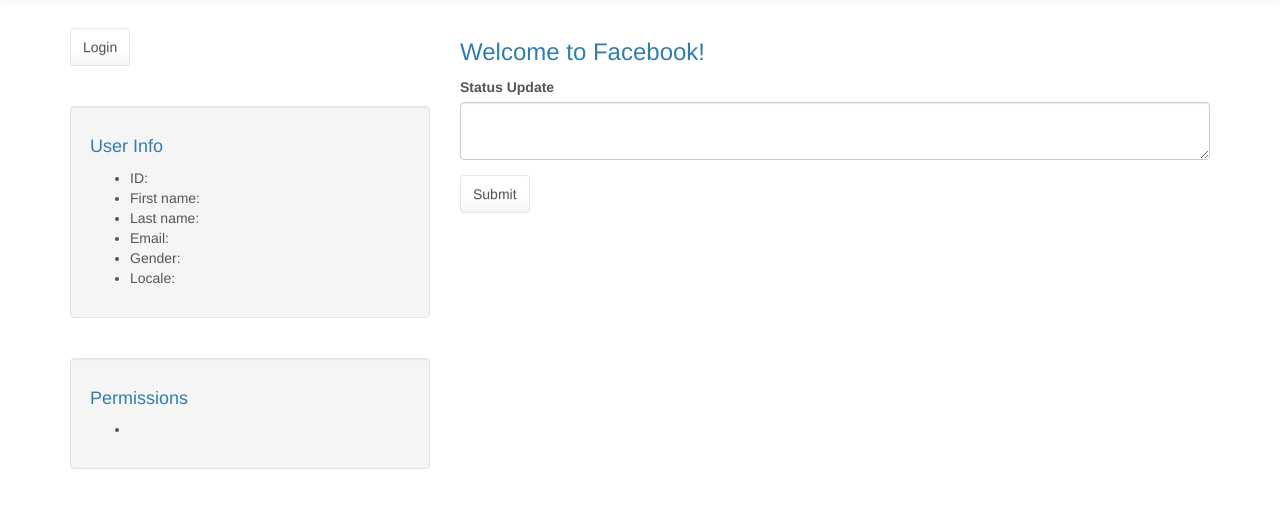
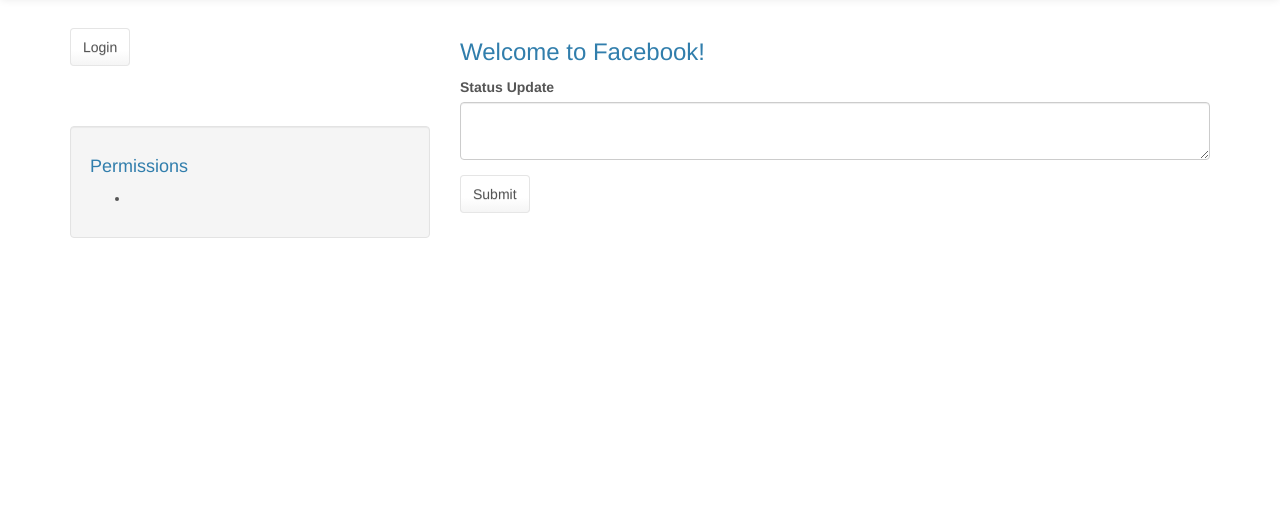
Before and after one commit to aaleksan/ng-lessons-fbsocial, a website: page app/index.html at #!/facebook in a window 1280 px wide. Shown: the part 54-562 px from the top of the page. Drawn offline with nearby package versions, Linux system fonts and the light colour scheme.

Commit message:
small fix

```diff
--- a/app/facebook/facebook.html
+++ b/app/facebook/facebook.html
@@ -8,7 +8,7 @@
           <button type="button" class="btn btn-default" ng-click="logout()">Logout</button>
         </div>
         <br /><br />
-        <div class="well" ng-if="isLoggedIn == false">
+        <div class="well" ng-if="isLoggedIn == true">
           <h4>User Info</h4>
           <ul>
             <li>ID: {{userInfo.id}}</li>
```
